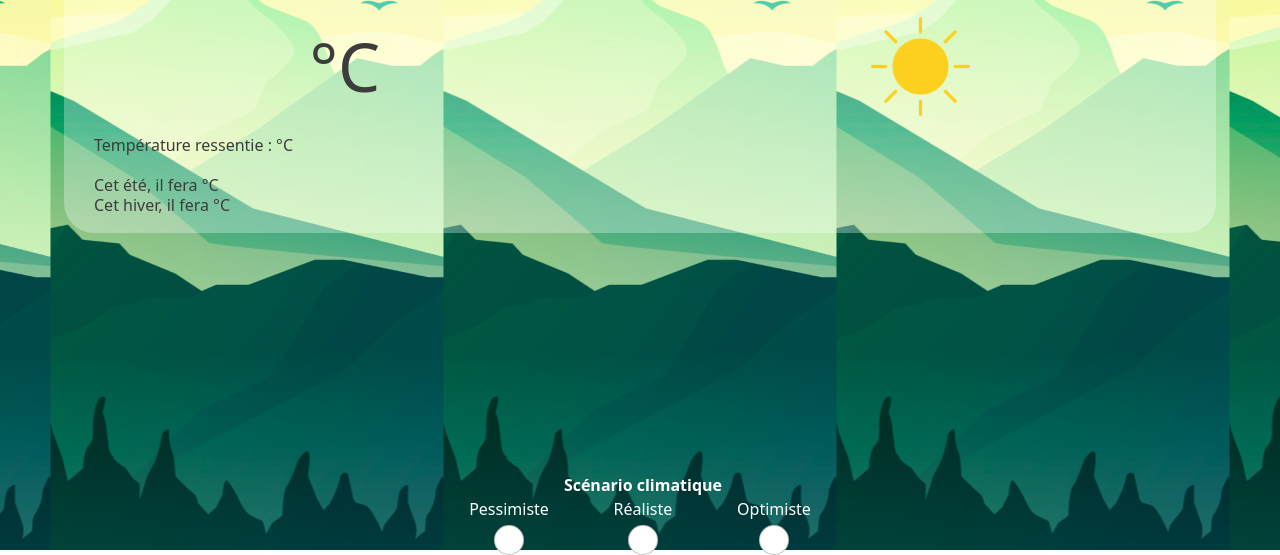
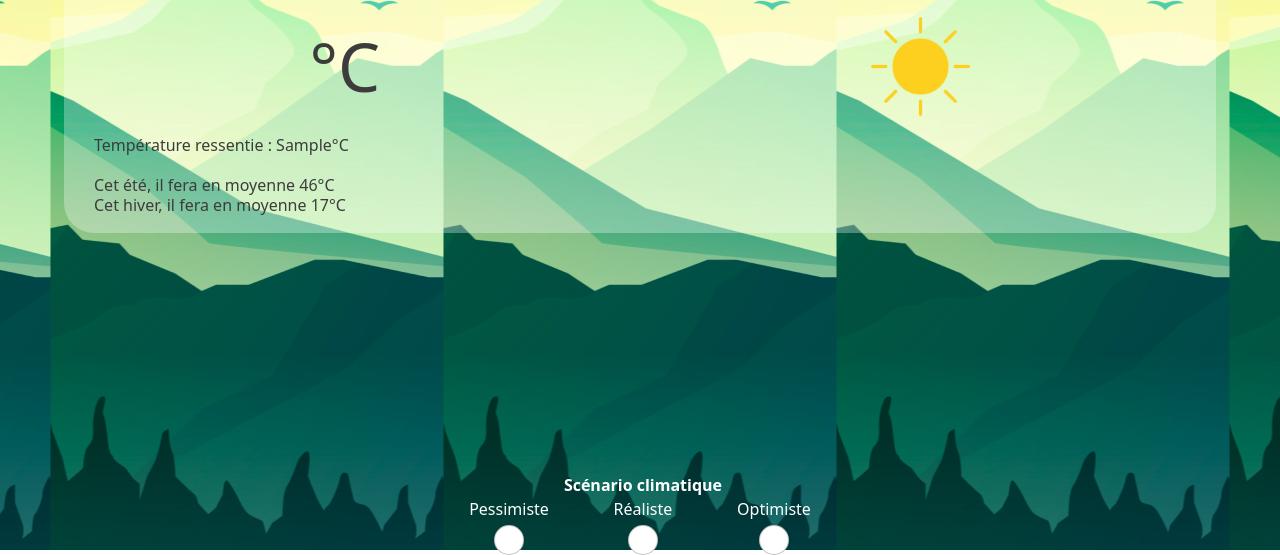
Before and after one commit to Anthony-AGTN/hackathon-php-22-05-greenfroggy, a PHP site: template src/View/Future/index.html.twig in a window 1280 px wide. Shown: the part 250-805 px from the top of the page. Run offline with PHP 8.4, Linux system fonts and the light colour scheme; the template is opened without the code that fills it: most values are stand-ins (such as "Sample title", 1, 10 or a date in 2020); some libraries are stand-ins or nearby versions.

Commit message:
Integration de la temperature ressentie dans la partie + 50

```diff
--- a/src/View/Future/index.html.twig
+++ b/src/View/Future/index.html.twig
@@ -3,7 +3,9 @@
 {% block content %}
 	<div class="mainContainerFuture realisticBg" id="bg">
 		<div class="headerContainer">
-			<input type="text" id="searchbar" class="form-control searchBar" placeholder="🔍 Lieu">
+			<form method="post">
+				<input type="text" name="city" id="searchbar" class="form-control searchBar" placeholder="🔍 Lieu">
+			</form>
 			<ul class="selectTime">
 				<li>
 					<a href="/">aujourd'hui</a>
@@ -27,9 +29,9 @@
 					<p class="temperature darktext">{{ pessimist.1 }}°C</p>
 					<img class="sunPic" src="/assets/images/Icons/sun.png">
 				</div>
-				<p class="feltTemperature darktext">Température ressentie : °C</p>
-				<p class="tempSummer darktext">Cet été, il fera °C</p>
-				<p class="tempWinter darktext">Cet hiver, il fera °C</p>
+				<p class="feltTemperature darktext">Température ressentie : {{ tempPessFelt }}°C</p>
+				<p class="tempSummer darktext">Cet été, il fera en moyenne {{ random(50, 55) }}°C</p>
+				<p class="tempWinter darktext">Cet hiver, il fera en moyenne {{random(20, 25)}}°C</p>
 			</div>
 		</div>
 
@@ -44,9 +46,9 @@
 					<p class="temperature darktext">{{ realist.1 }}°C</p>
 					<img class="sunPic" src="/assets/images/Icons/sun.png">
 				</div>
-				<p class="feltTemperature darktext">Température ressentie : °C</p>
-				<p class="tempSummer darktext">Cet été, il fera °C</p>
-				<p class="tempWinter darktext">Cet hiver, il fera °C</p>
+				<p class="feltTemperature darktext">Température ressentie : {{ tempRealFelt }}°C</p>
+				<p class="tempSummer darktext">Cet été, il fera en moyenne {{ random(45, 50) }}°C</p>
+				<p class="tempWinter darktext">Cet hiver, il fera en moyenne {{ random(15, 20) }}°C</p>
 			</div>
 		</div>
 
@@ -61,9 +63,9 @@
 					<p class="temperature darktext">{{ optimist.1 }}°C</p>
 					<img class="sunPic" src="/assets/images/Icons/sun.png">
 				</div>
-				<p class="feltTemperature darktext">Température ressentie : °C</p>
-				<p class="tempSummer darktext">Cet été, il fera °C</p>
-				<p class="tempWinter darktext">Cet hiver, il fera °C</p>
+				<p class="feltTemperature darktext">Température ressentie : {{ tempPessFelt }}°C</p>
+				<p class="tempSummer darktext">Cet été, il fera en moyenne {{ random(40, 45) }}°C</p>
+				<p class="tempWinter darktext">Cet hiver, il fera en moyenne {{ random(10, 15) }}°C</p>
 			</div>
 		</div>
 
```
Also changed, not shown: src/Controller/WeatherController.php (+42 -9 lines).
